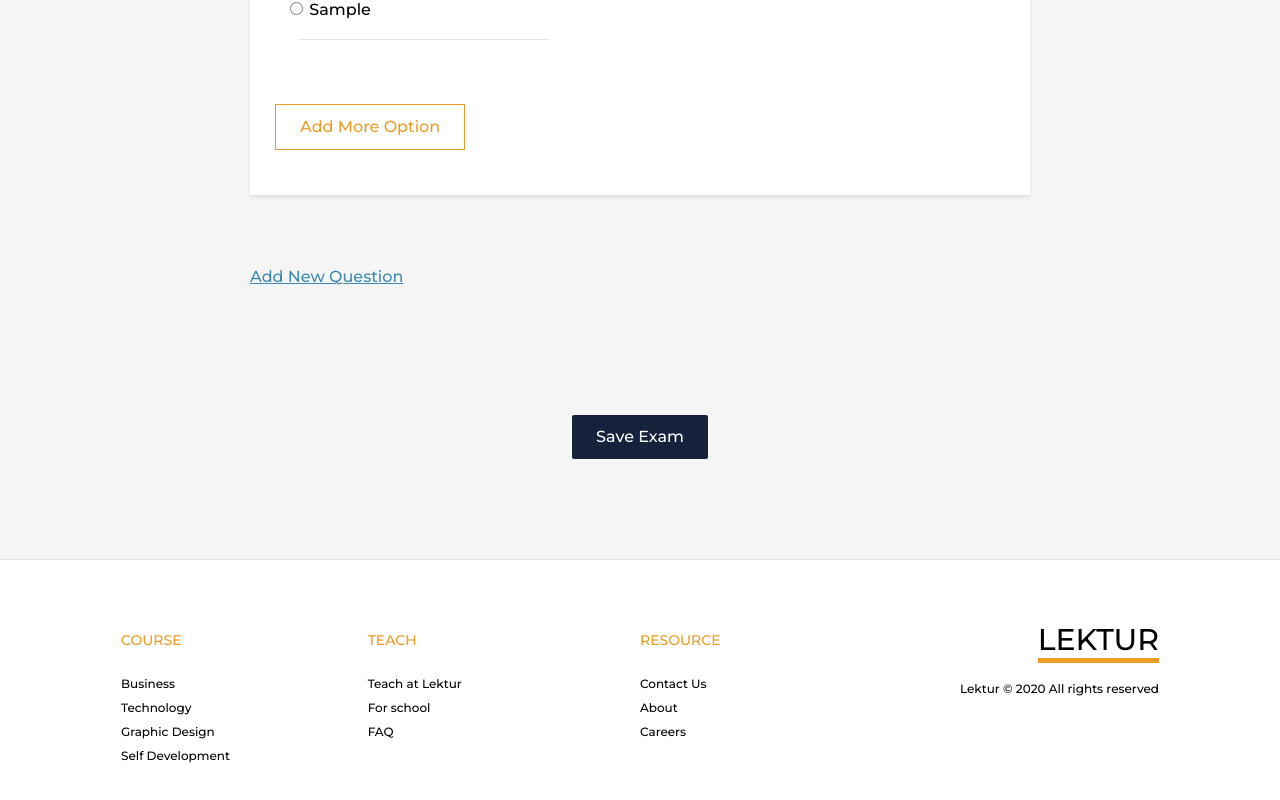
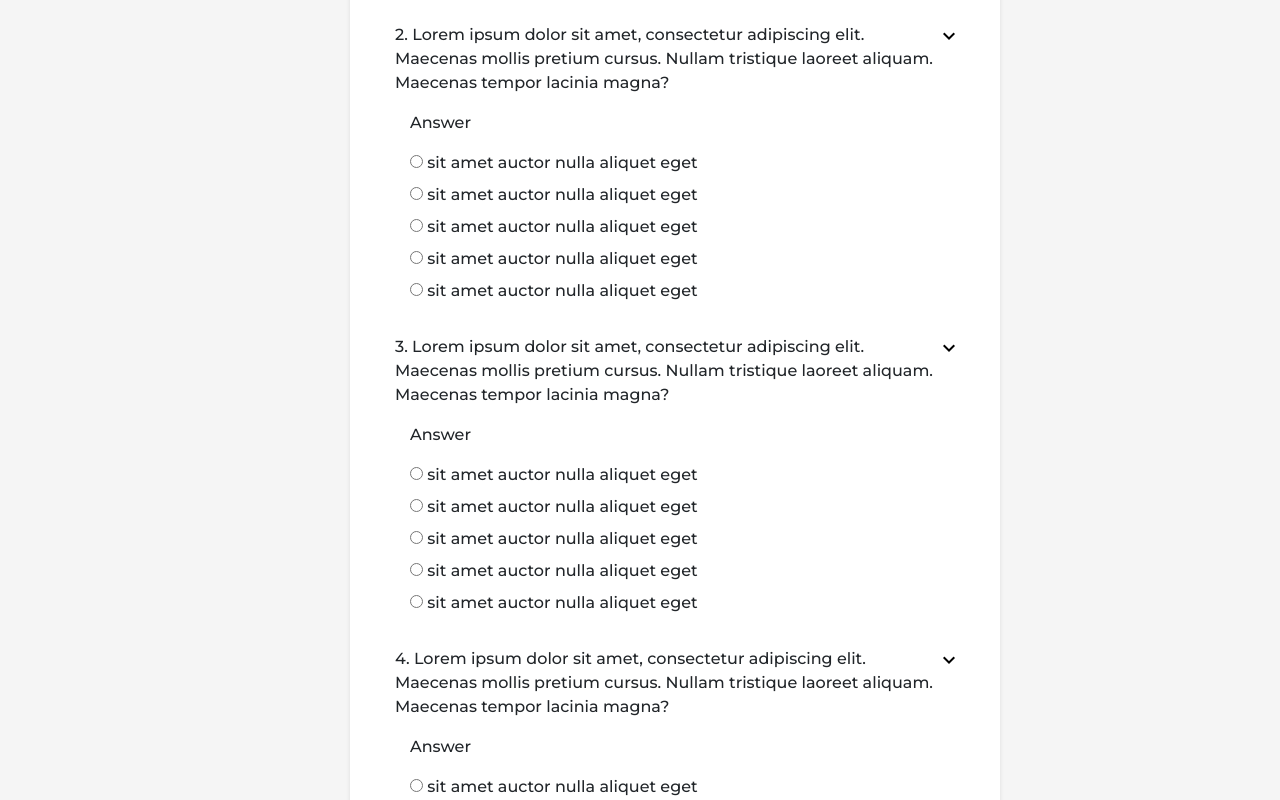
Before and after one commit to Rantikaayuning/frontend-lektur-app, a React (Create React App) app: page /teacher-new-assessment in a window 1280 px wide. Both pictures are taken after typing "Sample", "Sample", "Sample", "Sample", "Sample", "Sample" into the empty fields and a click on the button "Save Exam". Shown: the part 671-1471 px from the top of the page. Built offline with nearby package versions, Linux system fonts and the light colour scheme; no server answers.

Commit message:
add feature for teacher save assessment

```diff
--- a/src/pages/TeacherNewCourse/Tab/Assessment.js
+++ b/src/pages/TeacherNewCourse/Tab/Assessment.js
@@ -1,8 +1,20 @@
-import React from 'react';
+import React, {useState} from 'react';
 import { Link } from 'react-router-dom';
-// import { teacherAssessment as assessment } from '../../assets/JSONFile/dummyData'
+import { studentAssessment as assessment } from '../../../assets/JSONFile/dummyData'
+import imgEdit from '../../../assets/editicon.png'
+import imgDropdown from '../../../assets/dropdownsymbol.png'
 
 const TeacherAssessmentTab = () => {
+    const [isSave, setSave] = useState(false)
+    const [isDropdownOpen, setDropDownOpen] = useState(false)
+
+    const handleSave = () => {
+        setSave(!isSave)
+    }
+
+    const handleDropDown = () => {
+        setDropDownOpen(!isDropdownOpen)
+    }
 
     return (
         <>
@@ -16,6 +28,58 @@ const TeacherAssessmentTab = () => {
                         <p>Students</p>
                     </Link>
                 </div>
+            {isSave ? (
+                <div className='teacher-save-question-box'>
+                    <div className='teacher-question-title'>
+                        <h4>Questions</h4>
+                    </div>
+                <div className='teacher-new-question-save'>
+                    <div className='teacher-option-save'>
+                        <h4>
+                            {assessment.length} Questions{' '}
+                            <span><img src={imgEdit} alt='edit' onClick={handleSave}/></span>
+                        </h4><br/>
+                    </div>
+                    <div className='save-question-box'>
+                        {assessment.map(item => (
+                            <div className='questions-answer-box-save'>
+                                <div className='question-dropdown'>
+                                    <p>{item.noQuestion}. {item.question}</p>
+                                    <p><img src={imgDropdown} alt='symbol' onClick={handleDropDown}/></p>
+                                </div>
+                            {isDropdownOpen === false ? (
+                                <>
+                                <label class="container">
+                                <p className='answer'>Answer</p>
+                                <input type="radio" name="radio"/>{' '}
+                                <span>{item.choiceOne}</span>
+                                </label>
+                                <label class="container">
+                                    <input type="radio" name="radio"/>{' '}
+                                    <span>{item.choiceTwo}</span>
+                                </label>
+                                <label class="container">
+                                    <input type="radio" name="radio"/>{' '}
+                                    <span>{item.choiceThree}</span>
+                                </label>
+                                <label class="container">
+                                    <input type="radio" name="radio"/>{' '}
+                                    <span>{item.choiceFour}</span>
+                                </label>
+                                <label class="container">
+                                    <input type="radio" name="radio"/>{' '}
+                                    <span>{item.choiceFive}</span>
+                                </label>
+                                </>
+                            ) : ''}
+                            <br/><br/>
+                            </div>
+                            ))}
+                        </div>
+                    </div>
+                </div>
+            ) : (
+                <>
                 <div className='teacher-question-title'>
                     <h4>Questions</h4>
                 </div>
@@ -67,9 +131,12 @@ const TeacherAssessmentTab = () => {
                     <p>Add New Question</p>
                 </div>
                 <div className='save-exam-question'>
-                    <button>Save Exam</button>
+                    <button onClick={handleSave}>Save Exam</button>
                 </div>
+                </>
+            )}
             </div>
+
         </>
     )
 }
--- a/src/styles/TeacherAssessment.css
+++ b/src/styles/TeacherAssessment.css
@@ -135,3 +135,48 @@
     color: white;
     padding: 10px 24px;
 }
+
+.save-question-box {
+    padding: 20px;
+}
+
+.teacher-option-save h4{
+    font-size: 20px;
+    font-weight: bold;
+    padding: 22px 0 0 22px;
+}
+
+.teacher-option-save img:hover{
+    cursor: pointer;
+}
+
+.save-question-box {
+    width: 100%;
+}
+
+.teacher-save-question-box {
+    width: 100%;
+    margin-bottom: 174px;
+    padding-left: 100px;
+}
+
+.teacher-new-question-save {
+    margin: 20px 280px 10px 250px;
+    background-color: white;
+    padding: 25px;
+    box-shadow: 0px 2px 4px rgba(0, 0, 0, 0.1);
+}
+
+.questions-answer-box-save {
+    width: 100%;
+}
+
+.questions-answer-box-save .question-dropdown{
+    display: flex;
+    flex-direction: row;
+    justify-content: space-between;
+}
+
+.question-dropdown img{
+    cursor: pointer;
+}
```
Also changed, not shown: src/assets/dropdownsymbol.png (added), src/assets/editicon.png (added).
